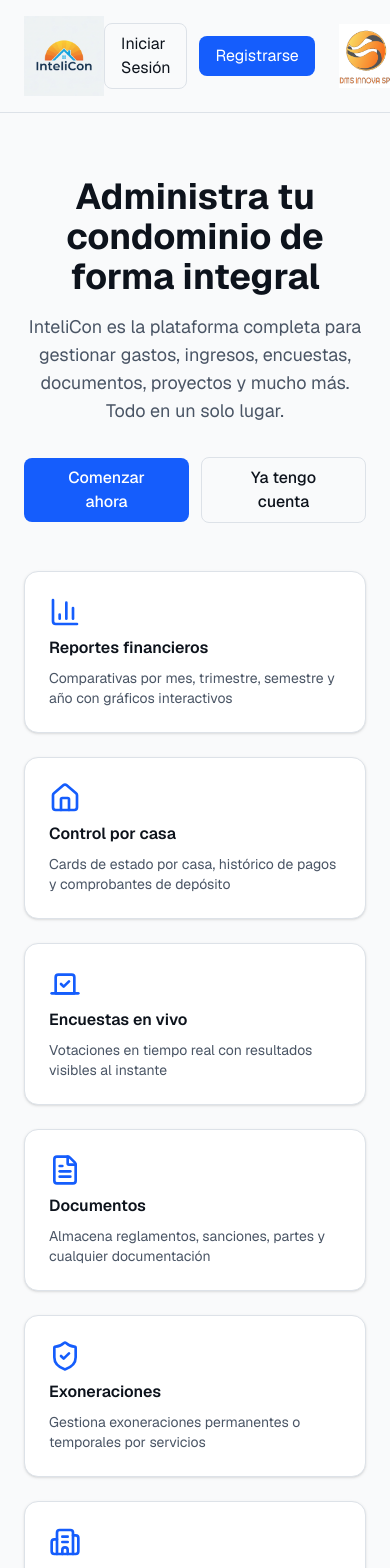
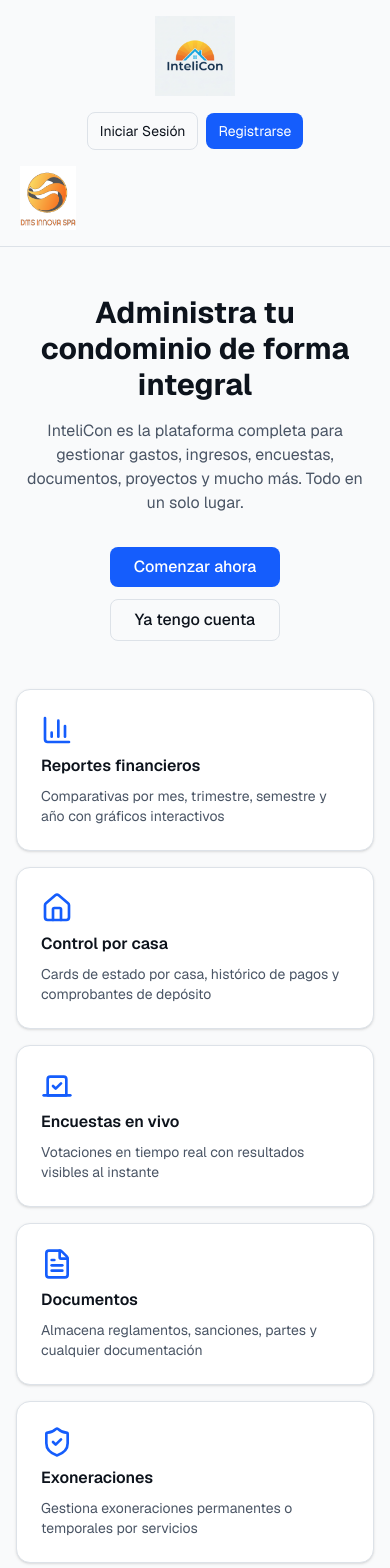
Before and after one commit to davaprogramers-prog/v0-condominium-dms, a Next.js app: page / in a window 390 px wide. Shown: the top 1568 px of the page. Built offline with nearby package versions, Linux system fonts and the light colour scheme; no server answers; the database is empty.

Commit message:
feat: enhance header responsiveness
Improve header layout for mobile and desktop views.

```diff
--- a/app/page.tsx
+++ b/app/page.tsx
@@ -8,40 +8,45 @@ import { CompanyLogo } from "@/components/company-logo"
 export default function LandingPage() {
   return (
     <div className="flex min-h-screen flex-col">
-      <header className="flex items-center justify-between border-b px-6 py-4">
+      <header className="flex flex-col gap-4 border-b px-4 py-4 sm:flex-row sm:items-center sm:justify-between sm:px-6 sm:py-4">
         <SiteLogo />
-        <div className="flex items-center gap-6">
-          <div className="flex items-center gap-3">
-            <Link href="/auth/login" className="px-4 py-2 border rounded-md hover:bg-gray-100">
+        <div className="flex flex-col items-center gap-4 sm:flex-row sm:gap-6">
+          <div className="flex items-center gap-2 sm:gap-3">
+            <Link href="/auth/login" className="px-3 py-2 text-sm sm:px-4 sm:py-2 border rounded-md hover:bg-gray-100 whitespace-nowrap">
               Iniciar Sesión
             </Link>
-            <Link href="/auth/registro" className="px-4 py-2 bg-blue-600 text-white rounded-md hover:bg-blue-700">
+            <Link href="/auth/registro" className="px-3 py-2 text-sm sm:px-4 sm:py-2 bg-blue-600 text-white rounded-md hover:bg-blue-700 whitespace-nowrap">
               Registrarse
             </Link>
           </div>
+          <div className="hidden sm:block">
+            <CompanyLogo />
+          </div>
+        </div>
+        <div className="block sm:hidden w-16 h-16 flex items-center justify-center">
           <CompanyLogo />
         </div>
       </header>
 
-      <main className="flex flex-1 flex-col items-center justify-center gap-12 px-6 py-16">
+      <main className="flex flex-1 flex-col items-center justify-center gap-12 px-4 py-12 sm:px-6 sm:py-16">
         <div className="flex max-w-2xl flex-col items-center gap-4 text-center">
-          <h1 className="text-4xl font-bold">
+          <h1 className="text-3xl font-bold sm:text-4xl">
             Administra tu condominio de forma integral
           </h1>
-          <p className="text-lg text-gray-600">
+          <p className="text-base text-gray-600 sm:text-lg">
             InteliCon es la plataforma completa para gestionar gastos, ingresos, encuestas, documentos, proyectos y mucho más. Todo en un solo lugar.
           </p>
-          <div className="flex items-center gap-3 pt-4">
-            <Link href="/auth/registro" className="px-6 py-2 bg-blue-600 text-white rounded-md hover:bg-blue-700 font-medium">
+          <div className="flex flex-col gap-3 pt-4 sm:flex-row">
+            <Link href="/auth/registro" className="px-6 py-2 bg-blue-600 text-white rounded-md hover:bg-blue-700 font-medium text-center">
               Comenzar ahora
             </Link>
-            <Link href="/auth/login" className="px-6 py-2 border rounded-md hover:bg-gray-100 font-medium">
+            <Link href="/auth/login" className="px-6 py-2 border rounded-md hover:bg-gray-100 font-medium text-center">
               Ya tengo cuenta
             </Link>
           </div>
         </div>
 
-        <div className="grid max-w-4xl grid-cols-1 gap-6 sm:grid-cols-2 lg:grid-cols-3">
+        <div className="w-full grid max-w-4xl grid-cols-1 gap-4 sm:gap-6 sm:grid-cols-2 lg:grid-cols-3">
           {[
             { icon: BarChart3, title: "Reportes financieros", desc: "Comparativas por mes, trimestre, semestre y año con gráficos interactivos" },
             { icon: Home, title: "Control por casa", desc: "Cards de estado por casa, histórico de pagos y comprobantes de depósito" },
@@ -59,7 +64,7 @@ export default function LandingPage() {
         </div>
       </main>
 
-      <footer className="border-t px-6 py-6 text-center text-sm text-gray-600">
+      <footer className="border-t px-4 py-6 text-center text-xs text-gray-600 sm:px-6 sm:text-sm">
         InteliCon - Sistema de Administración de Condominios
       </footer>
     </div>
```
